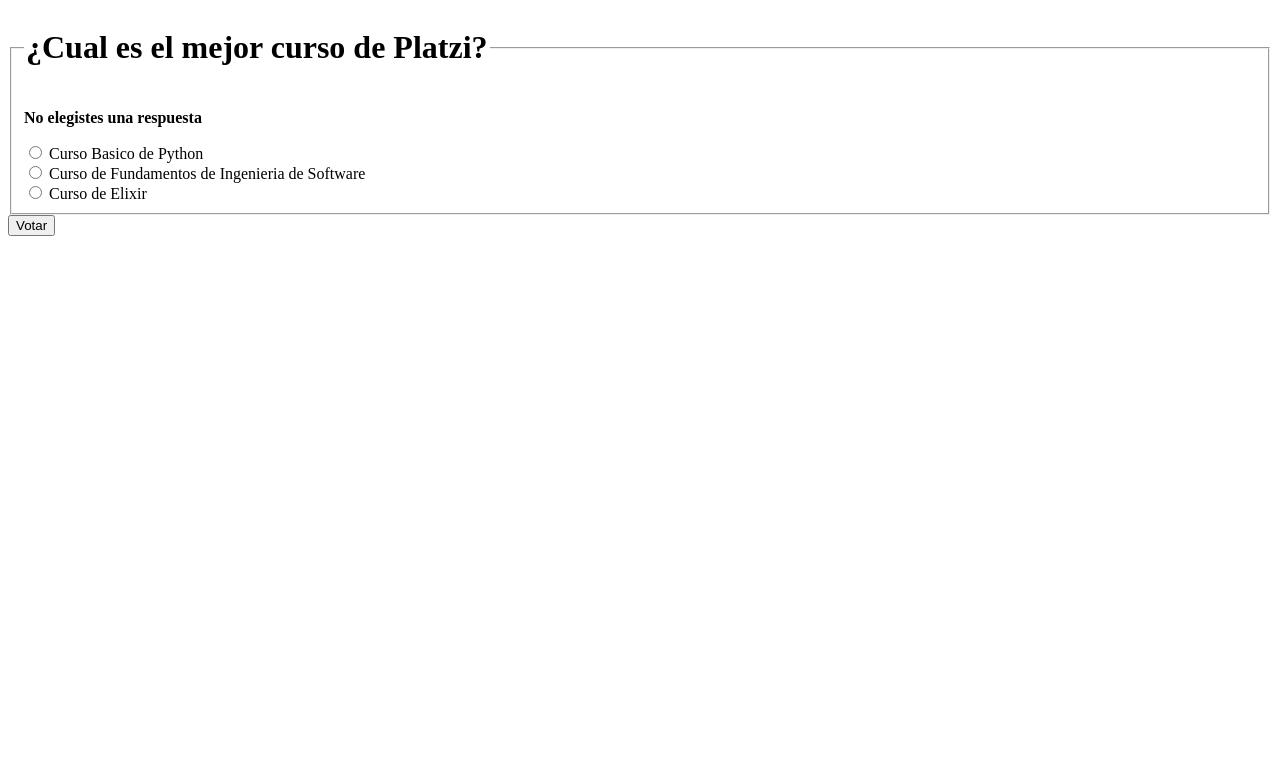
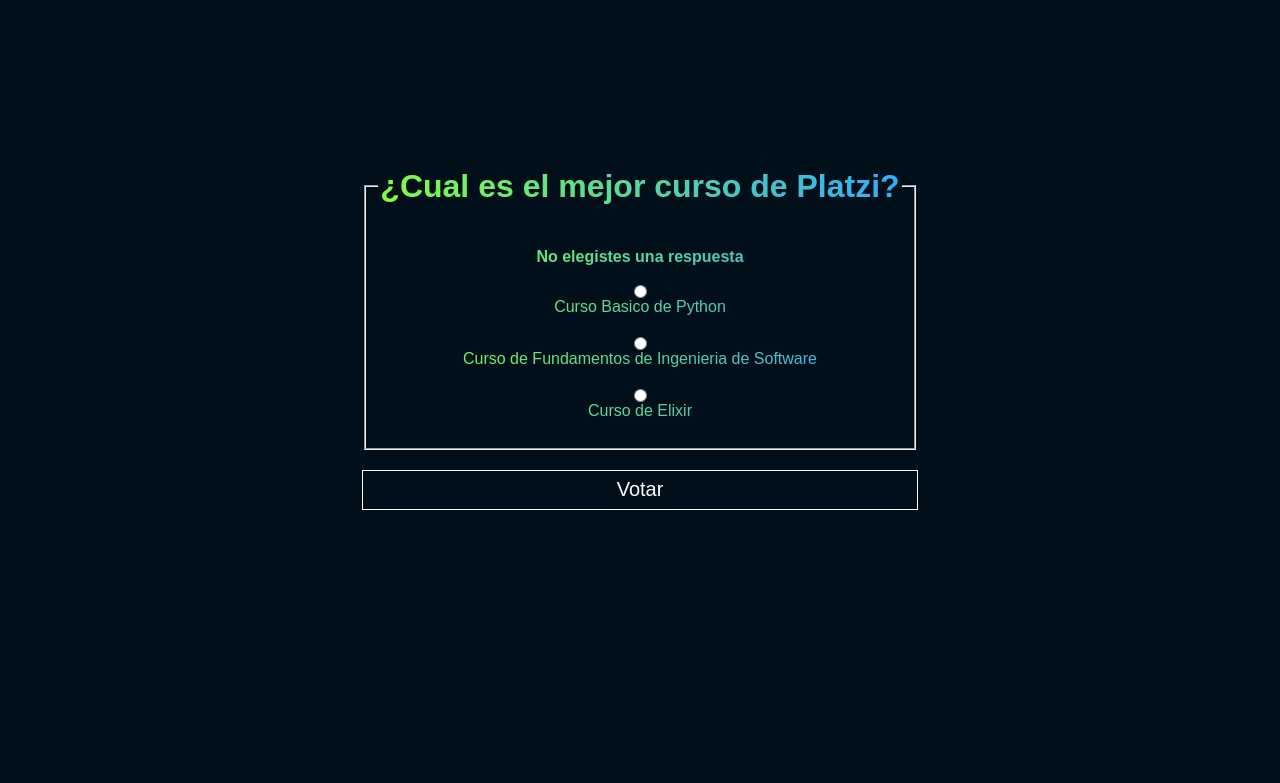
Before and after one commit to EAMR22/Django_Basico, a Django app: page /polls/1/vote/ in a window 1280 px wide. Shown: the top 783 px of the page. Run offline with Django 4.2, Linux system fonts and the light colour scheme; data comes from the database, SQL or seed files in the repository; both versions use the stored data as it was after the commit.

Commit message:
Agregando detalles de css al detail.html

```diff
--- /dev/null
+++ b/premiosplatziapp/polls/static/polls/detail.css
@@ -0,0 +1,34 @@
+body {
+    display: flex;
+    align-items: center;
+    justify-content: center;
+}
+
+form {
+    background: linear-gradient(
+        to right,
+        hsl(98 100% 62%),
+        hsl(204 100% 59%)
+    );
+    -webkit-background-clip: text;
+    -webkit-text-fill-color: transparent;
+    text-align: center;
+}
+
+fieldset {
+    display: flex;
+    align-items: center;
+    justify-content: center;
+    flex-direction: column;
+}
+
+input[type="submit"] {
+    width: 100%;
+    height: 40px;
+    margin-top: 20px;
+
+    -webkit-text-fill-color: white;
+    background:hsl(204 100% 5%);
+    border: 1px solid white;
+    font-size: 20px;
+}
--- a/premiosplatziapp/polls/static/polls/style.css
+++ b/premiosplatziapp/polls/static/polls/style.css
@@ -4,7 +4,7 @@ body {
     justify-content: center;
     flex-direction: column;
 
-    height: 100vh;
+    height: 80vh;
     background: hsl(204 100% 5%);
     font-family: Arial, Helvetica, sans-serif;
 }
--- a/premiosplatziapp/polls/templates/polls/detail.html
+++ b/premiosplatziapp/polls/templates/polls/detail.html
@@ -1,3 +1,16 @@
+{% load static %}
+
+<!DOCTYPE html>
+<html lang="en">
+<head>
+    <meta charset="UTF-8">
+    <meta http-equiv="X-UA-Compatible" content="IE=edge">
+    <meta name="viewport" content="width=device-width, initial-scale=1.0">
+    <link rel="stylesheet" href="{% static 'polls/style.css' %}">
+    <link rel="stylesheet" href="{% static 'polls/detail.css' %}">
+    <title>{{ question.question_text }}</title>
+</head>
+<body>
     <form action="{% url 'polls:vote' question.id %}" method="post"> <!--Para enviar elementos del formulario por seguridad se usa post-->
         {% csrf_token %} <!--Con esta etiqueta evitamos ataques al formulario-->
         <fieldset> <!--Es un conjunto de campos del formulario-->
@@ -20,6 +33,8 @@
         </fieldset> <!-- El forloop.counter es un atajo de django para acceder al numero actual de vueltas que tiene el ciclo-->
         <input type="submit" value="Votar">
     </form>
+</body>
+</html>
 
 {% comment %} <h1>{{ question.question_text }}</h1>
 <ul>
--- a/premiosplatziapp/polls/views.py
+++ b/premiosplatziapp/polls/views.py
@@ -41,7 +41,7 @@ class DetailView(generic.DetailView):
     model = Question
     template_name = "polls/detail.html"
 
-    def queryset(self):
+    def get_queryset(self):
         """
         Excludes any questions that aren't published yet.
         """
```
Also changed, not shown: premiosplatziapp/db.sqlite3. Lines whose indentation alone changed are shown as unchanged.
